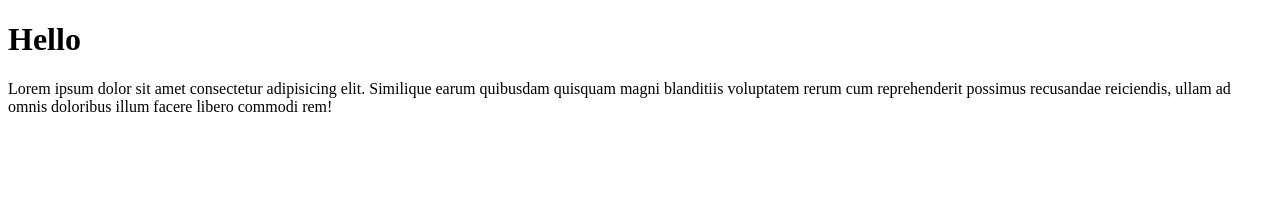
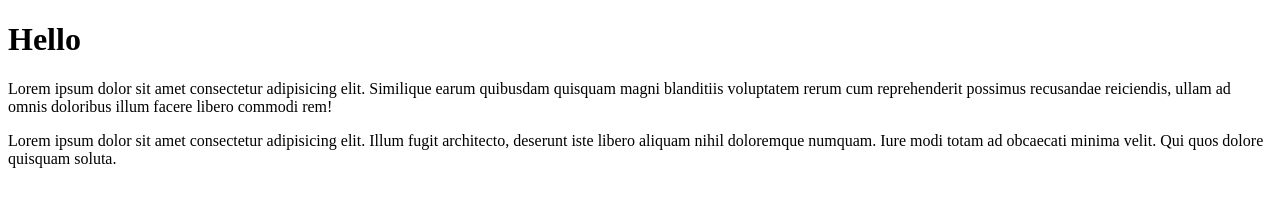
Before and after one commit to acervaser/learening, a plain HTML site: page lesson 5/index.html in a window 1280 px wide. Drawn offline with Linux system fonts and the light colour scheme.

Commit message:
start dev

```diff
--- a/lesson 5/index.html
+++ b/lesson 5/index.html
@@ -9,5 +9,6 @@
 <body>
     <h1>Hello </h1>
     <p>Lorem ipsum dolor sit amet consectetur adipisicing elit. Similique earum quibusdam quisquam magni blanditiis voluptatem rerum cum reprehenderit possimus recusandae reiciendis, ullam ad omnis doloribus illum facere libero commodi rem!</p>
+<p>Lorem ipsum dolor sit amet consectetur adipisicing elit. Illum fugit architecto, deserunt iste libero aliquam nihil doloremque numquam. Iure modi totam ad obcaecati minima velit. Qui quos dolore quisquam soluta.</p>
 </body>
 </html>
```
